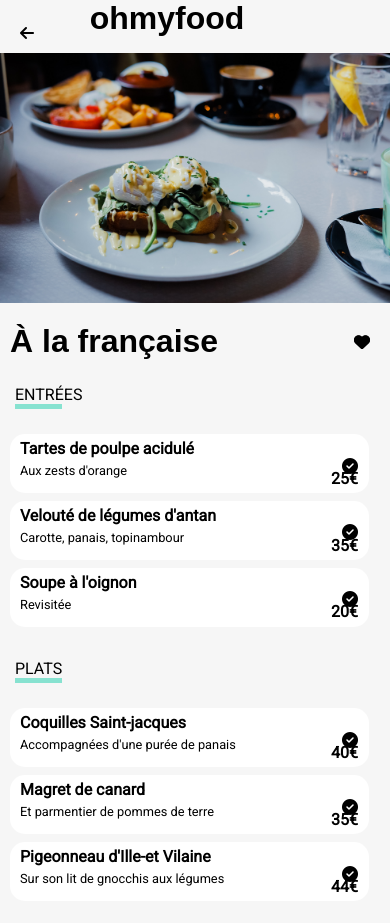
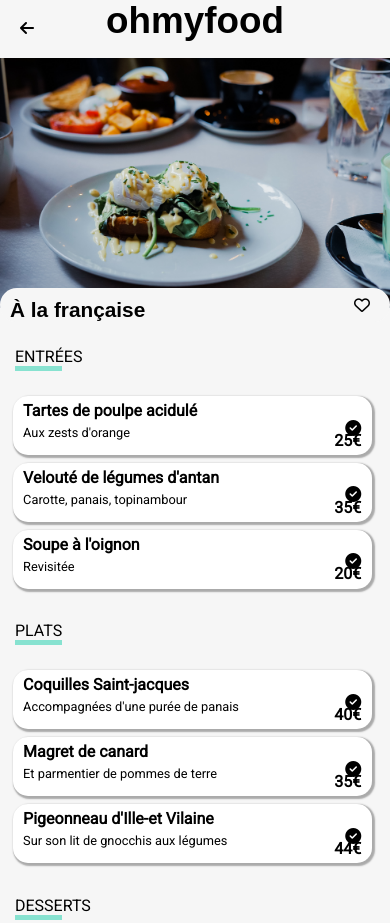
Before and after one commit to fanf-git/Ohmyfood, a plain HTML site: page page3-a-la-francaise.html in a window 390 px wide. Shown: the top 923 px of the page. Drawn offline with Linux system fonts and the light colour scheme; a web font is replaced by a local one.

Commit message:
test on mobile

```diff
--- a/pages.css
+++ b/pages.css
@@ -6,8 +6,8 @@
   h1
   {
     font-family: "shrikhand", sans-serif;
-    font-size: 2em;
-    margin-left: 23%;
+    font-size: 1.3em;
+    /*margin-left: 23%;*/
     margin-top: 0px;
     margin-bottom: 0px;
   }
@@ -27,6 +27,7 @@
     margin: 0px;
     padding: 0px;
     background-color: rgb(246, 246, 246);
+    position: relative;
   }
 /*-------------------------------------------------RETURN*/
 #oh
@@ -34,10 +35,12 @@
   width: 100%;
   position: relative;
 }
-    .oh h1
+#oh h1
 {
   display: flex;
   justify-content: center;
+  /*box-shadow: 4px 4px 4px #aaa;*/
+  font-size: 2.3em;
 }
     p.ohmyfood
     {
@@ -49,10 +52,10 @@
       color: black;
       position: absolute;
       left: 20px;
-      top: 25px;
+      top: 20px;
     }
 
-/*------------------------------------------------DRAWING*/
+/*-------------------------------------------------DRAWING*/
 
 #drawing img
 {
@@ -61,7 +64,18 @@
   object-fit: cover;
 }
 
-/*----------------------------------------------TITLE*/
+/*-------------------------------------------------CONT*/
+
+.cont
+{
+  position: relative;
+  top: -40px;
+  border-radius: 25px;
+  background-color: rgb(246, 246, 246);
+}
+
+/*-------------------------------------------------TITLE*/
+
 #title, #starters, #dishes, #desserts, #explo
 {
   background: rgb(246, 246, 246);
@@ -69,6 +83,7 @@
 #title
 {
   position: relative;
+  border-radius: 25px;
 }
   .title
   {
@@ -78,14 +93,34 @@
   .title h1
   {
     margin-left: 10px;
+    margin-top: 10px;
   }
   .title i
   {
     position: absolute;
     right: 20px;
   }
+  .fas.fa-heart:hover
+  {
+    display: inline;
+    opacity: 1;
+    color: rgb(193, 101, 219);
+  }
+  i.far.fa-heart
+    {
+      color: black;
+      position: absolute;
+      right: 20px;
+    }
+    i.fas.fa-heart
+    {
+      color: black;
+      opacity: 0;
+      position: absolute;
+      right: 20px;
+    }
 
-#menu
+#enter, #dish, #dessert
 {
     display: flex;
     flex-direction: column;
@@ -93,7 +128,6 @@
     align-items: center;
     position: relative;
   }
-
   .first
   {
     width: 92%;
@@ -107,12 +141,14 @@
     left:-15px;
     border-left: none;
     position: relative;
+    box-shadow: 1.5px 1.5px 1.5px 1.5px #aaa;
   }
   .first p, i
   {
     display: flex;
     flex-direction: row;
     justify-content: flex-end;
+    margin: 0px;
   }
   .first h3, h4
   {
@@ -128,10 +164,8 @@
     font-weight: 100;
   }
 
+  /*-------------------------------------------------STARTERS*/
 
-
-
-  /*------------------------------------STARTERS*/
   .title h2
   {
     margin: 25px 0px 25px 15px;
@@ -154,12 +188,9 @@
     top: 40%;
     right: 3%;
   }
-/*#oh
-{
-  display: flex;
-  align-items: center;
-}*/
+
 /*-------------------------------------------------CMD*/
+
 #explo
 {
   height: 200px;
@@ -176,6 +207,7 @@
         width: 250px;
         height: 59px;
         border-radius: 50px;
+        box-shadow: 4px 4px 4px #aaa;
   }
   .explor h3
     {
@@ -189,7 +221,7 @@
 #footer
 {
   width: 100%;
-  height: 277px;
+  height: 200px;
   background-color: rgb(53, 53, 53);
 }
   .footer
@@ -261,7 +293,7 @@
   .other a
   {
     color: white;
-    font-family: 'roboto' sans-serif;
+    font-family: 'roboto', sans-serif;
     font-size: 1.1em;
     font-weight: 100;
   }
```
Lines whose indentation alone changed are shown as unchanged.
